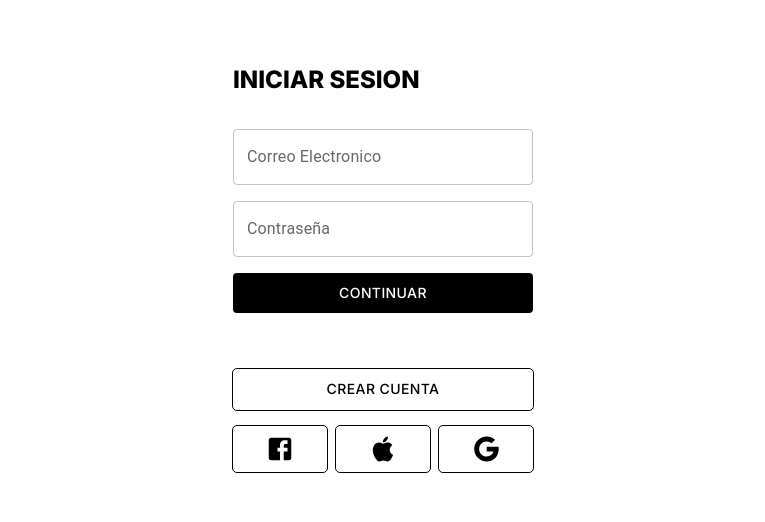
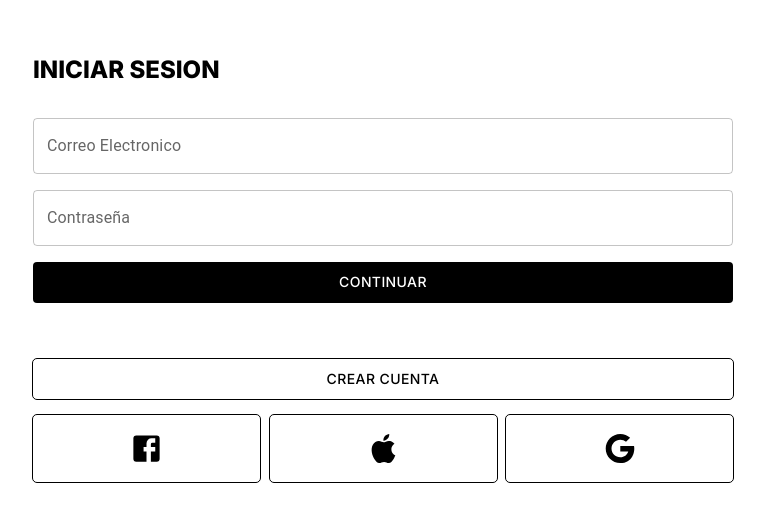
Before and after one commit to martincapece/TPO_Aplicaciones_Interactivas, a React (Vite) app in the folder aplicaciones_interactivas_tpo/: page /auth/login in a window 1280 px wide. Shown: the part 132-654 px from the top of the page, without its empty margins (257-1022 px from the left). Built offline with nearby package versions, Linux system fonts and the light colour scheme.

Commit message:
feat(auth): diseño adaptable para login y register pages (responsive)

```diff
--- a/aplicaciones_interactivas_tpo/src/auth/layout/AuthLayout.jsx
+++ b/aplicaciones_interactivas_tpo/src/auth/layout/AuthLayout.jsx
@@ -16,7 +16,7 @@ export const AuthLayout = ({ children, title }) => {
         md={3}
         sx={{
           width: '100%',
-          maxWidth: 300
+          maxWidth: { xs: 300, sm: 500, md: 700 }
         }}
       >
         <Typography
--- a/aplicaciones_interactivas_tpo/src/auth/pages/LoginPage.jsx
+++ b/aplicaciones_interactivas_tpo/src/auth/pages/LoginPage.jsx
@@ -12,6 +12,7 @@ export const LoginPage = () => {
                     <Grid sx={{ mt: 1 }}>
                         <TextField
                             label="Correo Electronico"
+                            placeholder="nombre@correo.com"
                             variant="outlined"
                             fullWidth
                             name="email"
@@ -64,49 +65,52 @@ export const LoginPage = () => {
                         container
                         spacing={ 0 }
                         direction="row"
-                        justifyContent="space-around"
+                        justifyContent="space-between"
                         columnSpacing={{ xs: 1 }}
                     >
-                        <Grid>
+                        <Grid item>
                             <Button
                             fullWidth
+                            xs={ 4 }
                             sx={{
                                 fontFamily: 'Inter',
                                 fontWeight: 500,
                                 color: 'black',
                                 outline: 1,
-                                p: 1,
+                                p: { xs: 1, md: 2},
                             }}
                             >
-                                <Facebook sx={{paddingX: 3, fontSize: 30 }} />
+                                <Facebook sx={{paddingX: { xs: 3, sm: 7, md: 10}, fontSize: { xs: 30, md: 35} }} />
                             </Button>
                         </Grid>
-                        <Grid>
+                        <Grid item>
                             <Button
                             fullWidth
+                            xs={ 4 }
                             sx={{
                                 fontFamily: 'Inter',
                                 fontWeight: 500,
                                 color: 'black',
                                 outline: 1,
-                                p: 1,
+                                p: { xs: 1, md: 2},
                             }}
                             >
-                                <Apple sx={{paddingX: 3, fontSize: 30 }} />
+                                <Apple sx={{paddingX: { xs: 3, sm: 7, md: 10}, fontSize: { xs: 30, md: 35} }} />
                             </Button>
                         </Grid>
-                        <Grid>
+                        <Grid item>
                             <Button
                             fullWidth
+                            xs={ 4 }
                             sx={{
                                 fontFamily: 'Inter',
                                 fontWeight: 500,
                                 color: 'black',
                                 outline: 1,
-                                p: 1,
+                                p: { xs: 1, md: 2},
                             }}
                             >
-                                <Google sx={{paddingX: 3, fontSize: 30 }} />
+                                <Google sx={{paddingX: { xs: 3, sm: 7, md: 10}, fontSize: { xs: 30, md: 35} }} />
                             </Button>
                         </Grid>
                     </Grid>
--- a/aplicaciones_interactivas_tpo/src/auth/pages/RegisterPage.jsx
+++ b/aplicaciones_interactivas_tpo/src/auth/pages/RegisterPage.jsx
@@ -88,49 +88,52 @@ export const RegisterPage = () => {
                         container
                         spacing={ 0 }
                         direction="row"
-                        justifyContent="space-around"
+                        justifyContent="space-between"
                         columnSpacing={{ xs: 1 }}
                     >
-                        <Grid>
+                        <Grid item>
                             <Button
                             fullWidth
+                            xs={ 4 }
                             sx={{
                                 fontFamily: 'Inter',
                                 fontWeight: 500,
                                 color: 'black',
                                 outline: 1,
-                                p: 1,
+                                p: { xs: 1, md: 2},
                             }}
                             >
-                                <Facebook sx={{paddingX: 3, fontSize: 30 }} />
+                                <Facebook sx={{paddingX: { xs: 3, sm: 7, md: 10}, fontSize: { xs: 30, md: 35} }} />
                             </Button>
                         </Grid>
-                        <Grid>
+                        <Grid item>
                             <Button
                             fullWidth
+                            xs={ 4 }
                             sx={{
                                 fontFamily: 'Inter',
                                 fontWeight: 500,
                                 color: 'black',
                                 outline: 1,
-                                p: 1,
+                                p: { xs: 1, md: 2},
                             }}
                             >
-                                <Apple sx={{paddingX: 3, fontSize: 30 }} />
+                                <Apple sx={{paddingX: { xs: 3, sm: 7, md: 10}, fontSize: { xs: 30, md: 35} }} />
                             </Button>
                         </Grid>
-                        <Grid>
+                        <Grid item>
                             <Button
                             fullWidth
+                            xs={ 4 }
                             sx={{
                                 fontFamily: 'Inter',
                                 fontWeight: 500,
                                 color: 'black',
                                 outline: 1,
-                                p: 1,
+                                p: { xs: 1, md: 2},
                             }}
                             >
-                                <Google sx={{paddingX: 3, fontSize: 30 }} />
+                                <Google sx={{paddingX: { xs: 3, sm: 7, md: 10}, fontSize: { xs: 30, md: 35} }} />
                             </Button>
                         </Grid>
                     </Grid>
```
